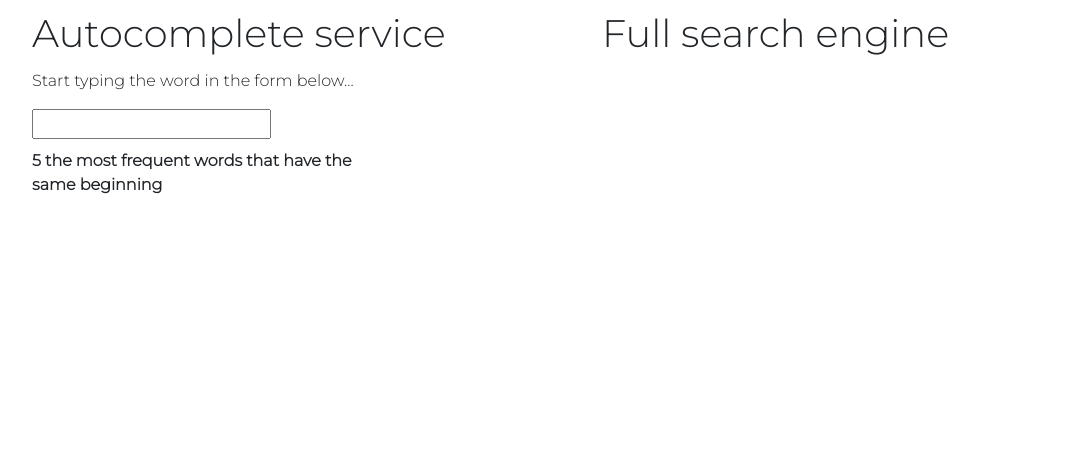
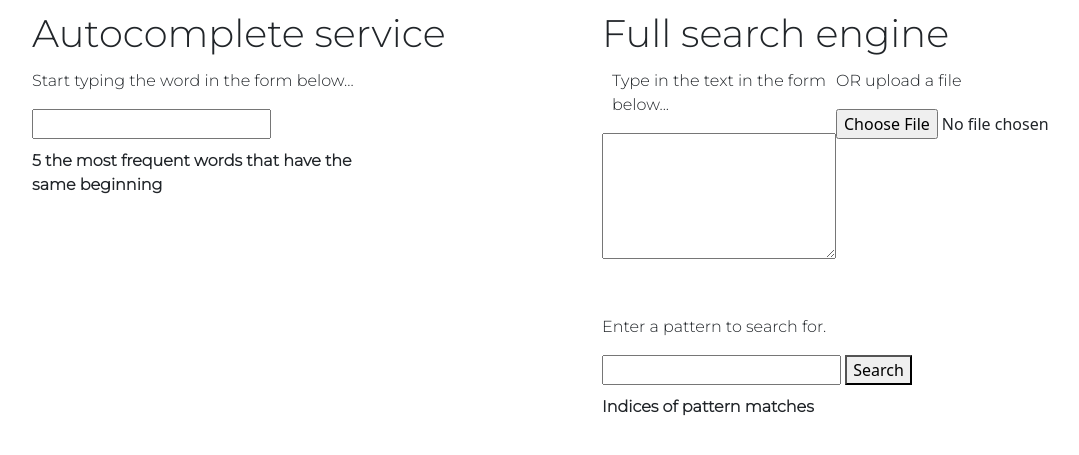
Before and after one commit to mykolakryvyi/dm-2-semester, a Flask app: page / in a window 1280 px wide. Shown: the top 455 px of the page, without its empty margins (50-1129 px from the left). Run offline with Flask 2, Linux system fonts and the light colour scheme.

Commit message:
Add Full search engine on the website

```diff
--- a/main.py
+++ b/main.py
@@ -1,10 +1,12 @@
 '''
 Module for plotting and running a program.
 '''
-import requests
 from trie import Trie
 from flask import Flask, render_template, request
 from autocomplete import Autocompleter, start_completing
+from full_text_search_engine import full_text_search_engine
+from werkzeug.utils import secure_filename
+import os
 
 
 def plot_ngram(words: list):
@@ -20,18 +22,41 @@ def plot_ngram(words: list):
 app = Flask(__name__)
 
 
-@app.route("/", methods=["GET","POST"])
+def search_word(word):
+    trie = start_completing()
+    words = Autocompleter(trie).sorted_autocomplete(word)
+    data = plot_ngram(words)
+    Trie.words = []
+
+    return words, data
+
+
+@app.route("/", methods=["GET", "POST"])
 def index():
-    data = words = None
+    data = words = text_positions = pattern = None
 
     if request.method == "POST":
-        msg = request.form.get('msg')
-        trie = start_completing()
-        words = Autocompleter(trie).sorted_autocomplete(msg)
-        data = plot_ngram(words)
-        Trie.words = []
+        word = request.form.get('word')
+        text = request.form.get('text')
+        pattern = request.form.get('pattern')
+        f = request.files['textfile']
+        print(f)
+        if f:
+            f.save(secure_filename(f.filename))
 
-    return render_template('index.html', data=data, words=words)
+        if word:
+            words, data = search_word(word)
+
+        if os.path.exists(secure_filename(f.filename)):
+            with open(secure_filename(f.filename), "r") as file:
+                text = file.read()
+            os.remove(secure_filename(f.filename))
+
+        if text:
+            text_positions = full_text_search_engine(text, pattern)
+
+    return render_template('index.html', data=data, words=words, text_positions=text_positions, pattern=pattern)
+
 
 if __name__ == "__main__":
     app.run(debug=True)
--- a/templates/index.html
+++ b/templates/index.html
@@ -1,14 +1,24 @@
 <!DOCTYPE html>
 <html lang="en">
   <head>
-    <meta charset="UTF-8">
-    <meta http-equiv="X-UA-Compatible" content="IE=edge">
-    <meta name="viewport" content="width=device-width, initial-scale=1.0">
-    <link rel="preconnect" href="https://fonts.gstatic.com">
-    <link href="https://fonts.googleapis.com/css2?family=Montserrat:wght@300&display=swap" rel="stylesheet">
-    <link href="https://fonts.googleapis.com/css2?family=Montserrat:ital,wght@1,200&display=swap" rel="stylesheet">
-    <link href="https://cdn.jsdelivr.net/npm/bootstrap@5.0.1/dist/css/bootstrap.min.css" rel="stylesheet" integrity="sha384-+0n0xVW2eSR5OomGNYDnhzAbDsOXxcvSN1TPprVMTNDbiYZCxYbOOl7+AMvyTG2x" crossorigin="anonymous">
-    <link rel="stylesheet" href="{{ url_for('static', filename='css/styles.css') }}">
+    <meta charset="UTF-8" />
+    <meta http-equiv="X-UA-Compatible" content="IE=edge" />
+    <meta name="viewport" content="width=device-width, initial-scale=1.0" />
+    <link rel="preconnect" href="https://fonts.gstatic.com" />
+    <link
+      href="https://fonts.googleapis.com/css2?family=Montserrat:wght@300&display=swap"
+      rel="stylesheet"
+    />
+    <link
+      href="https://fonts.googleapis.com/css2?family=Montserrat:ital,wght@1,200&display=swap"
+      rel="stylesheet"
+    />
+    <link
+      href="https://cdn.jsdelivr.net/npm/bootstrap@5.0.1/dist/css/bootstrap.min.css"
+      rel="stylesheet"
+      integrity="sha384-+0n0xVW2eSR5OomGNYDnhzAbDsOXxcvSN1TPprVMTNDbiYZCxYbOOl7+AMvyTG2x"
+      crossorigin="anonymous"
+    />
     <title>Document</title>
   </head>
   <body>
@@ -16,63 +26,116 @@
       <div class="row">
         <div class="col-sm">
           <form method="POST">
-                <p class = "heading1">Autocomplete service</p>
-                <p class = "small-heading1">Start typing the word in the form below...</p>
-                <input type="text" name="msg">
+            <p class="heading1">Autocomplete service</p>
+            <p class="small-heading1">
+              Start typing the word in the form below...
+            </p>
+            <input type="text" name="word" />
           </form>
-            <div class = small-heading2>
+          <div class="small-heading2">
             5 the most frequent words that have the same beginning
           </div>
           {%if words%}
-            <div class="card" style="width: 18rem;">
+          <div class="card" style="width: 18rem">
             <ul class="list-group list-group-flush">
-                  {%if words[0]%}<li class="list-group-item">{{words[0]}}</li>{%endif%}
-                  {%if words[1]%}<li class="list-group-item">{{words[1]}}</li>{%endif%}
-                  {%if words[2]%}<li class="list-group-item">{{words[2]}}</li>{%endif%}
-                  {%if words[3]%}<li class="list-group-item">{{words[3]}}</li>{%endif%}
-                  {%if words[4]%}<li class="list-group-item">{{words[4]}}</li>{%endif%}
+              {%if words[0]%}
+              <li class="list-group-item">{{words[0]}}</li>
+              {%endif%} {%if words[1]%}
+              <li class="list-group-item">{{words[1]}}</li>
+              {%endif%} {%if words[2]%}
+              <li class="list-group-item">{{words[2]}}</li>
+              {%endif%} {%if words[3]%}
+              <li class="list-group-item">{{words[3]}}</li>
+              {%endif%} {%if words[4]%}
+              <li class="list-group-item">{{words[4]}}</li>
+              {%endif%}
             </ul>
           </div>
+          {%endif%} {%if data%}
+          <iframe
+            src="{{data}}"
+            frameborder="0"
+            width="100%"
+            height="40%"
+          ></iframe>
           {%endif%}
-
-            {%if data%}
-            <iframe src="{{data}}" frameborder="0" width="100%" height="40%"></iframe>
-            {%endif%}
-
         </div>
         <div class="col-sm">
-            <p class = "heading1">Full search engine</p>
+          <form method="POST" enctype="multipart/form-data">
+            <p class="heading1">Full search engine</p>
+            <div style="display: flex; justify-content: space-between">
+              <div>
+                <p class="small-heading1" style="margin-left: 10px">
+                  Type in the text in the form below...
+                </p>
+                <textarea
+                  class="fullsearch_textarea"
+                  type="text"
+                  rows="5"
+                  name="text"
+                ></textarea>
+              </div>
+              <div>
+                <p class="small-heading1">OR upload a file</p>
+                <input
+                  type="file"
+                  id="textfile"
+                  name="textfile"
+                  accept=".txt"
+                />
+              </div>
+            </div>
+            <p class="small-heading1" style="margin-top: 50px">
+              Enter a pattern to search for.
+            </p>
+            <input type="text" name="pattern" required />
+            <button type="submit">Search</button>
+          </form>
+          <div class="small-heading2">Indices of pattern matches</div>
+          {%if text_positions%} {%if pattern%}
+          <div class="card" style="width: 18rem">
+            <ul class="list-group list-group-flush">
+              {% for each in text_positions %}
+              <li class="list-group-item">{{ each }}</li>
+              {% endfor %}
+            </ul>
+          </div>
+          {%endif%} {%endif%}
         </div>
       </div>
     </div>
     <style>
-        .heading1{
-            font-family: 'Montserrat', sans-serif;
+      .heading1 {
+        font-family: "Montserrat", sans-serif;
         font-size: 2.4rem;
         margin-top: 1%;
         margin-bottom: 1%;
       }
 
-        .small-heading1{
-            font-family: 'Montserrat', sans-serif;
+      .small-heading1 {
+        font-family: "Montserrat", sans-serif;
       }
 
-        .small-heading2{
-            font-family: 'Montserrat', sans-serif;
+      .small-heading2 {
+        font-family: "Montserrat", sans-serif;
         font-weight: bold;
         margin-top: 2%;
         margin-bottom: 2%;
         width: 60%;
       }
 
-        .headingtop{
-            font-family: 'Montserrat', sans-serif;
+      .headingtop {
+        font-family: "Montserrat", sans-serif;
         font-size: 2.4rem;
         margin-top: 1%;
         margin-bottom: 1%;
         font-weight: bolder;
         text-align: center;
       }
+
+      .fullsearch_textarea {
+        width: 100%;
+      }
     </style>
   </body>
 </html>
```
Lines whose indentation alone changed are shown as unchanged.
